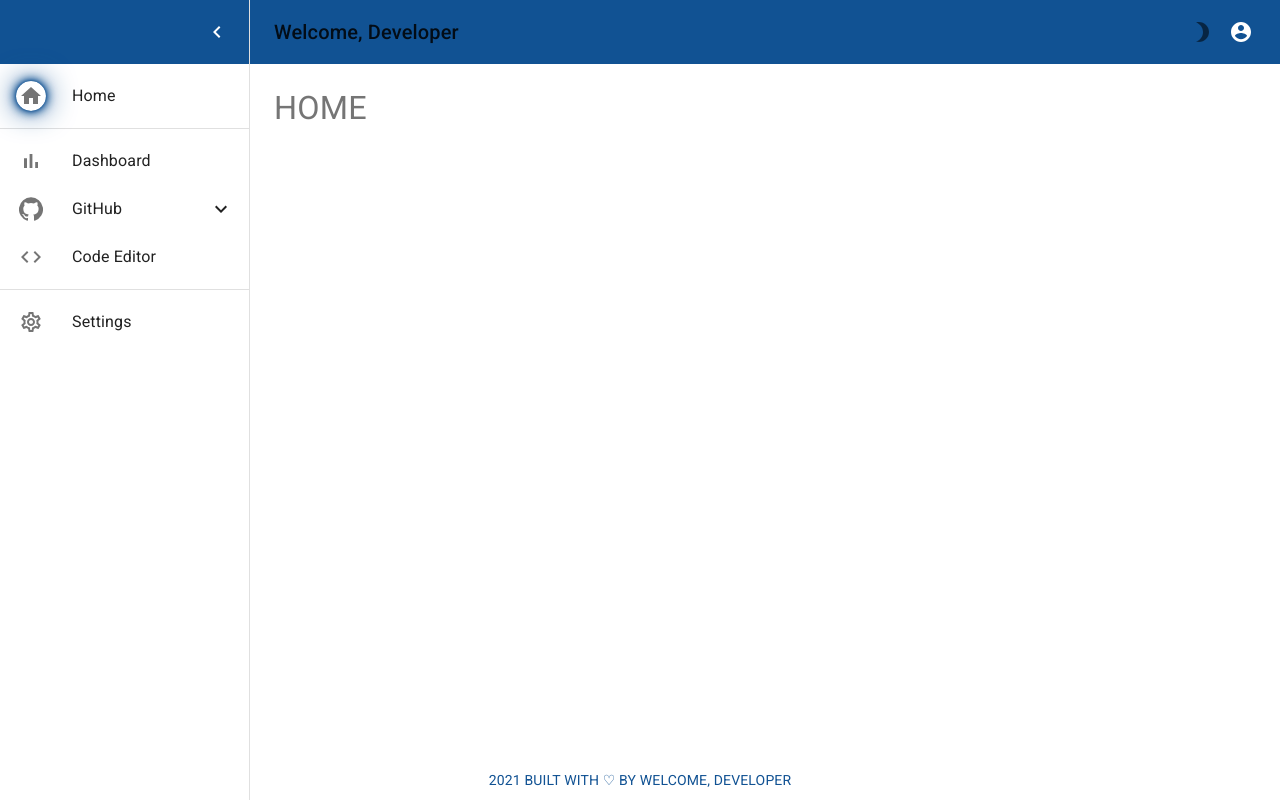
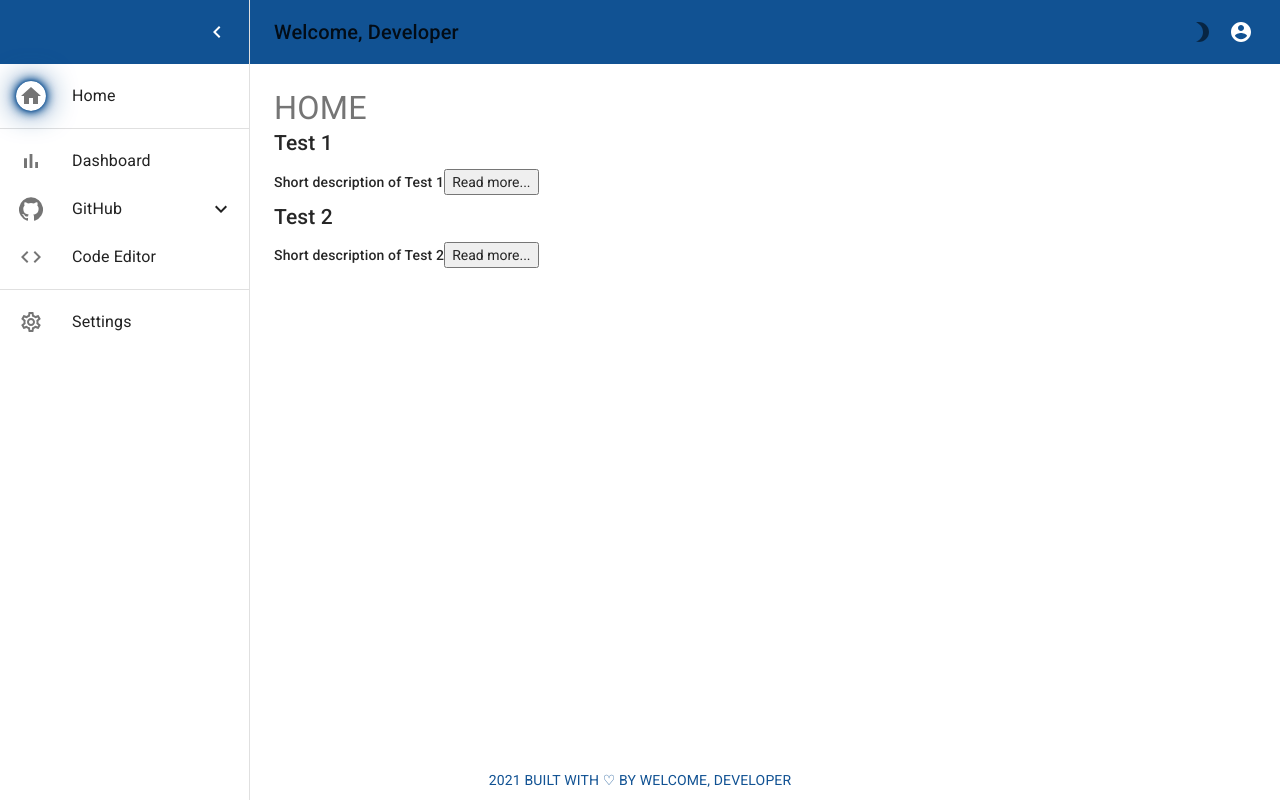
Before and after one commit to trungcaot/ReactCoreOne, a React (Create React App) app: page / in a window 1280 px wide. Built offline with nearby package versions, Linux system fonts and the light colour scheme.

Commit message:
preparing HomePage for testing

```diff
--- a/src/pages/Home.tsx
+++ b/src/pages/Home.tsx
@@ -1,4 +1,4 @@
-import React, { FC, ReactElement } from "react";
+import React, { FC, ReactElement, useState } from "react";
 import { Helmet } from "react-helmet";
 import { makeStyles, createStyles, Theme } from "@material-ui/core/styles";
 
@@ -16,8 +16,30 @@ const useStyles = makeStyles((theme: Theme) =>
   })
 );
 
+const descriptions = [
+  {
+    title: "Test 1",
+    shortened: "Short description of Test 1",
+    full: "Full description of Test 1"
+  },
+  {
+    title: "Test 2",
+    shortened: "Short description of Test 2",
+    full: "Full description of Test 2"
+  }
+];
+
 const Home: FC<{}> = (): ReactElement => {
   const classes = useStyles();
+  const [showFullDescriptions, setShowFullDescriptions] = useState([...descriptions].map(() => false));
+
+  const handleReadMore = (index: number): void => {
+    const nextShowFullDescriptions = showFullDescriptions.map((prevValue, prevIndex) =>
+      prevIndex === index ? true : prevValue
+    );
+    setShowFullDescriptions(nextShowFullDescriptions);
+  };
+
   return (
     <>
       <Helmet>
@@ -28,6 +50,23 @@ const Home: FC<{}> = (): ReactElement => {
       <div className={classes.root}>
         <PageTitle title={PAGE_TITLE_HOME} />
       </div>
+      <div>
+        {descriptions.map((description, index) => (
+          <div key={description.title}>
+            <h2>{description.title}</h2>
+            <h4>
+              {description.shortened}
+              {showFullDescriptions[index] ? (
+                <span>{description.full}</span>
+              ) : (
+                <button type="button" onClick={() => handleReadMore(index)}>
+                  Read more...
+                </button>
+              )}
+            </h4>
+          </div>
+        ))}
+      </div>
     </>
   );
 };
```
